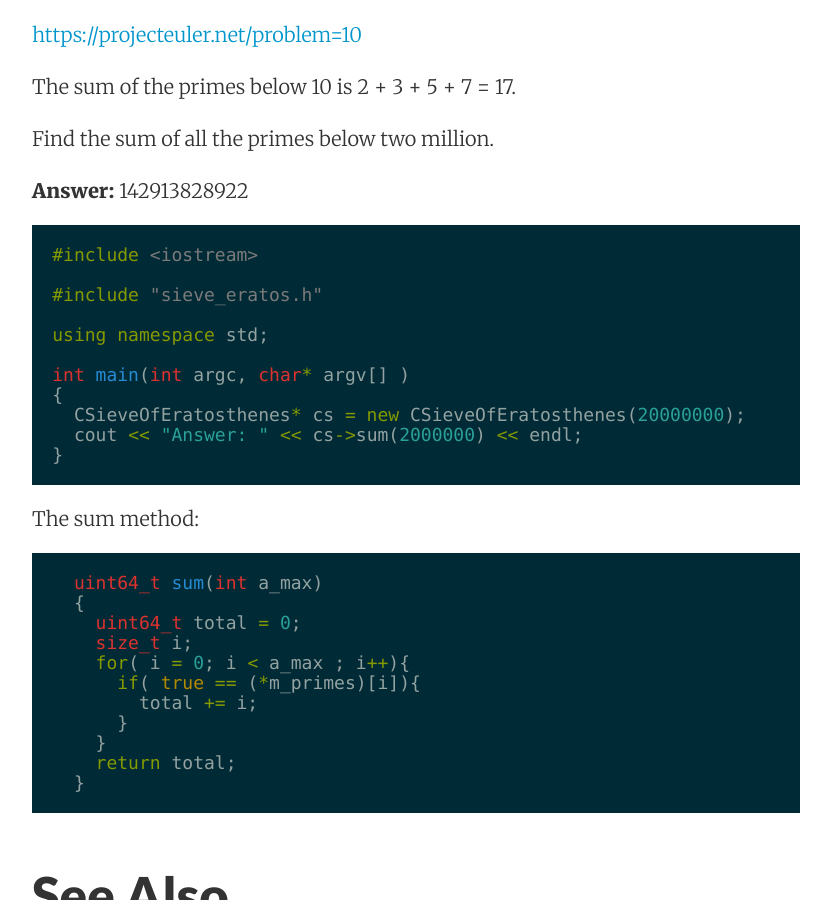
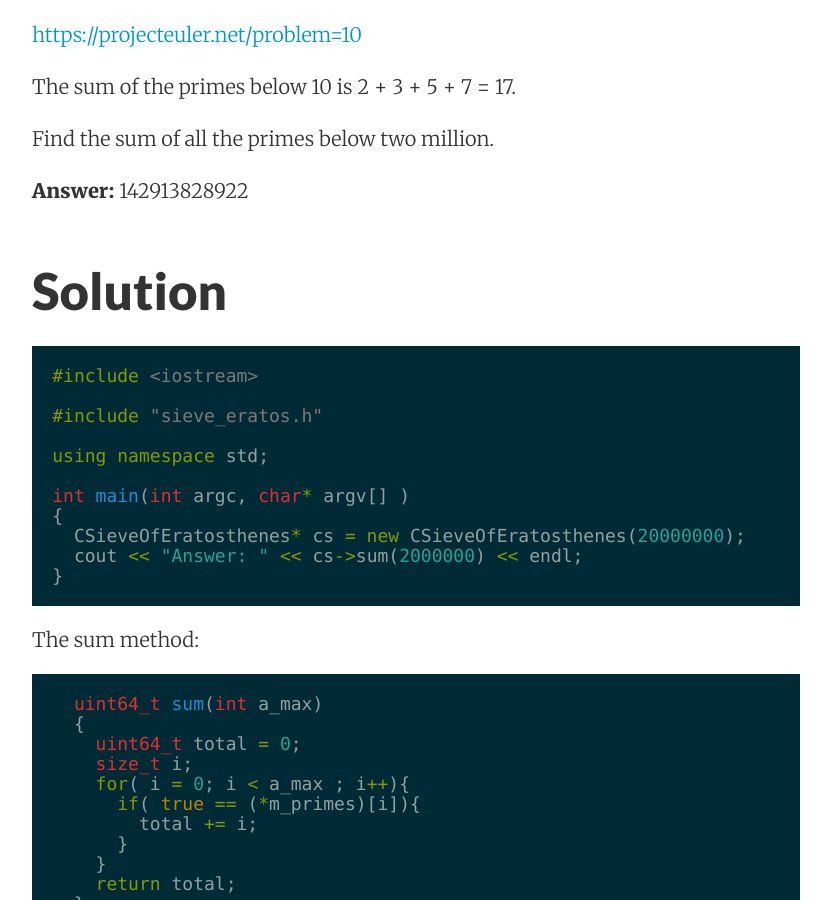
Before and after one commit to tvarley/tvarley.github.io, a Jekyll site: the page built from blog/euler/cpp/_posts/2015-01-30-solution_010.md, in a window 1280 px wide and 900 px high, scrolled down 472 px. Shown: the whole window, without its empty margins (224-1055 px from the left). Built offline with Jekyll 4.4.1, drawn with Linux system fonts in a browser that asks for light colours; nearby versions of some CDN libraries; Markdown is read by kramdown in place of the engine named in the settings; comment, search, counter and statistics services are not loaded.

Commit message:
Update 2015-01-30-solution_010.md

````diff
--- a/blog/euler/cpp/_posts/2015-01-30-solution_010.md
+++ b/blog/euler/cpp/_posts/2015-01-30-solution_010.md
@@ -19,6 +19,8 @@ The sum of the primes below 10 is 2 + 3 + 5 + 7 = 17.
 Find the sum of all the primes below two million.
 
 **Answer:** 142913828922
+
+## Solution
 
 ``` cpp
 #include <iostream>
````
